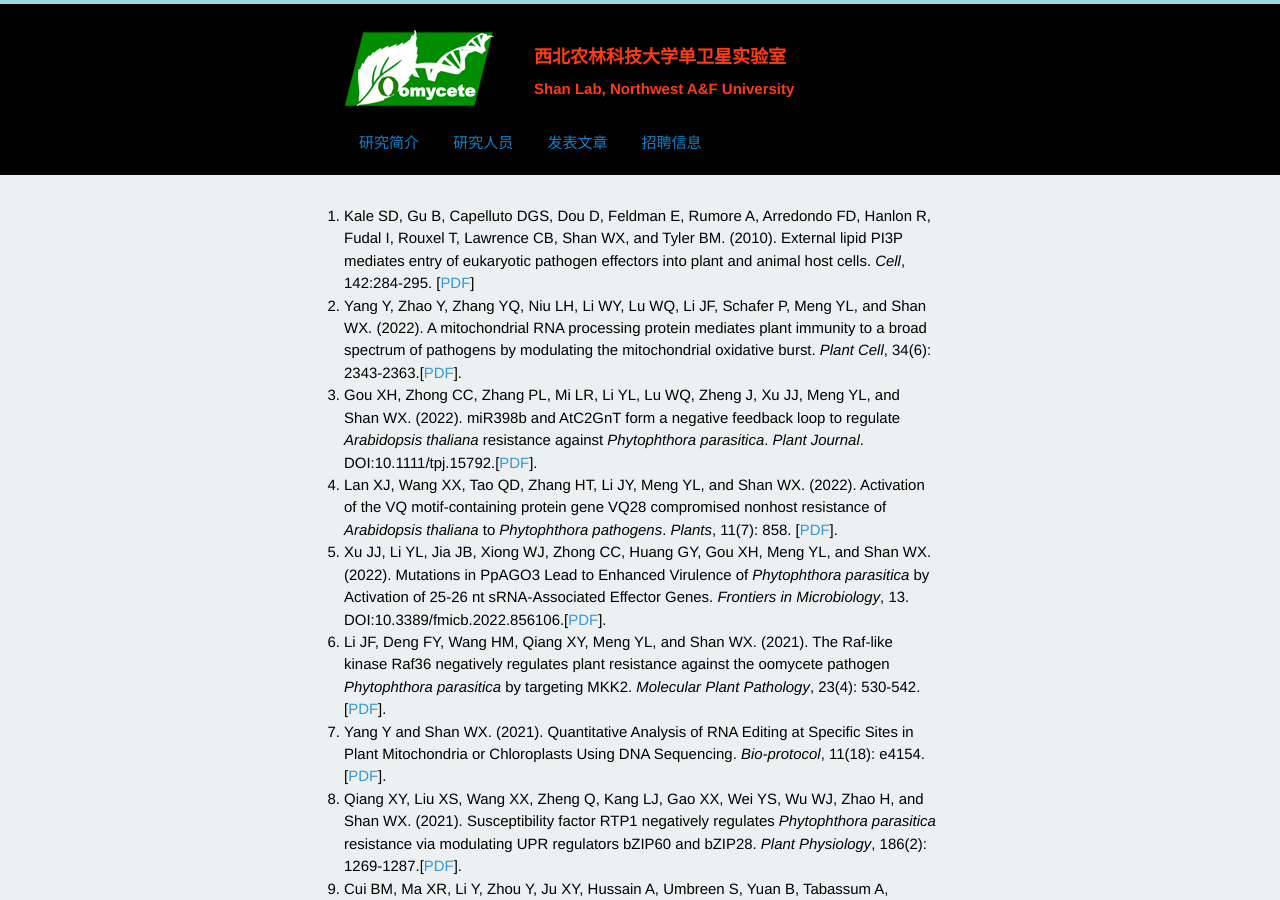
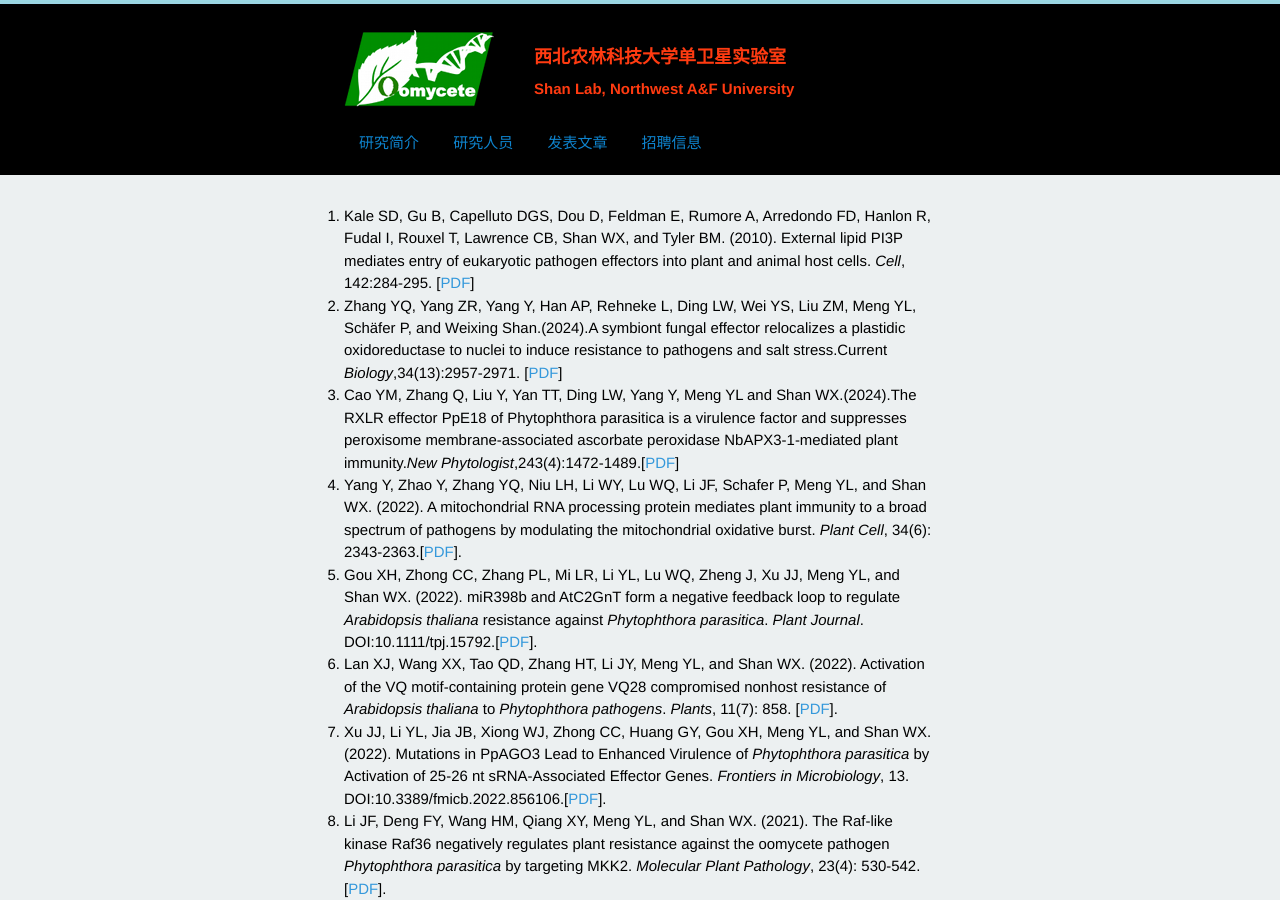
Before and after one commit to shanclub2/shanlab, a Jekyll site: the page built from publication.html, in a window 1280 px wide and 900 px high. Built offline with Jekyll 4.4.1, drawn with Linux system fonts in a browser that asks for light colours; Markdown is read by kramdown in place of the engine named in the settings; a script that is not in the unit is left out.

Commit message:
Update publication.html

```diff
--- a/publication.html
+++ b/publication.html
@@ -8,6 +8,12 @@ title: 单卫星实验室
 <ol>
 <li>
 Kale SD, Gu B, Capelluto DGS, Dou D, Feldman E, Rumore A, Arredondo FD, Hanlon R, Fudal I, Rouxel T, Lawrence CB, Shan WX, and Tyler BM. (2010). External lipid PI3P mediates entry of eukaryotic pathogen effectors into plant and animal host cells. <i>Cell</i>, 142:284-295. [<a href="/pdf/sdkale2010.pdf">PDF</a>]
+</li>
+<li>
+Zhang YQ, Yang ZR, Yang Y, Han AP, Rehneke L, Ding LW, Wei YS, Liu ZM, Meng YL, Schäfer P, and Weixing Shan.(2024).A symbiont fungal effector relocalizes a plastidic oxidoreductase to nuclei to induce resistance to pathogens and salt stress.Current <i>Biology</i>,34(13):2957-2971. [<a href="/pdf/zhangetal.pdf">PDF</a>]
+</li>
+<li>
+Cao YM, Zhang Q, Liu Y, Yan TT, Ding LW, Yang Y, Meng YL and Shan WX.(2024).The RXLR effector PpE18 of Phytophthora parasitica is a virulence factor and suppresses peroxisome membrane-associated ascorbate peroxidase NbAPX3-1-mediated plant immunity.<i>New Phytologist</i>,243(4):1472-1489.[<a href="/pdf/caoetal.pdf">PDF</a>]
 </li>
 <li>
 Yang Y, Zhao Y, Zhang YQ, Niu LH, Li WY, Lu WQ, Li JF, Schafer P, Meng YL, and Shan WX. (2022). A mitochondrial RNA processing protein mediates plant immunity to a broad spectrum of pathogens by modulating the mitochondrial oxidative burst. <i>Plant Cell</i>, 34(6): 2343-2363.[<a href="/pdf/yyang2022.pdf">PDF</a>].
```
